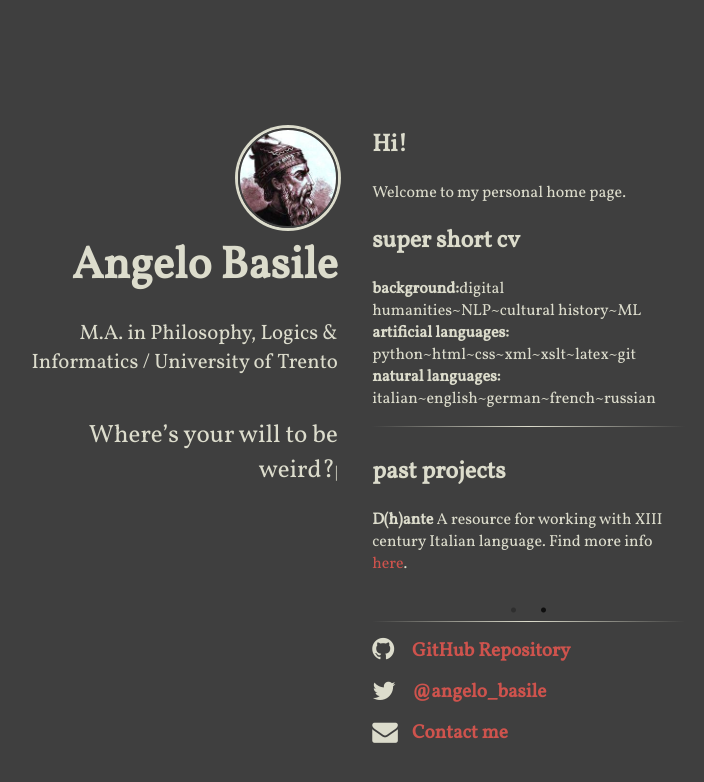
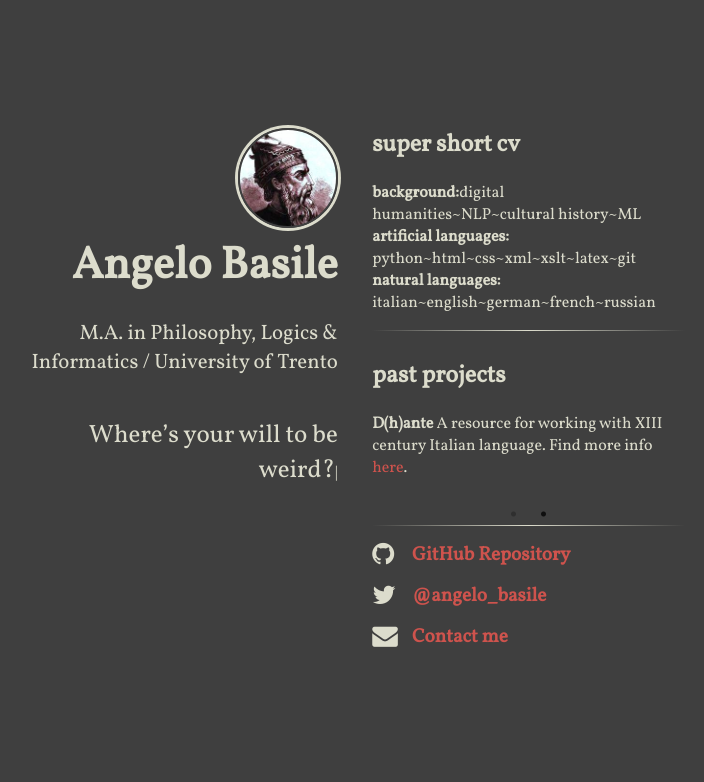
Before and after one commit to rs2/anbasile.github.io, a Jekyll site: the page built from index.html, in a window 1280 px wide. Shown: the top 782 px of the page, without its empty margins (295-999 px from the left). Built offline with Jekyll 4.4.1, drawn with Linux system fonts in a browser that asks for light colours; nearby versions of some CDN libraries.

Commit message:
Update content.html

```diff
--- a/_includes/content.html
+++ b/_includes/content.html
@@ -1,6 +1,3 @@
-<h2>Hi!</h2>
-<p>Welcome to my personal home page.</p>
-
 <h2>super short cv</h2>
 <p>
   <b>background:</b>digital humanities~NLP~cultural history~ML<br/>
```
